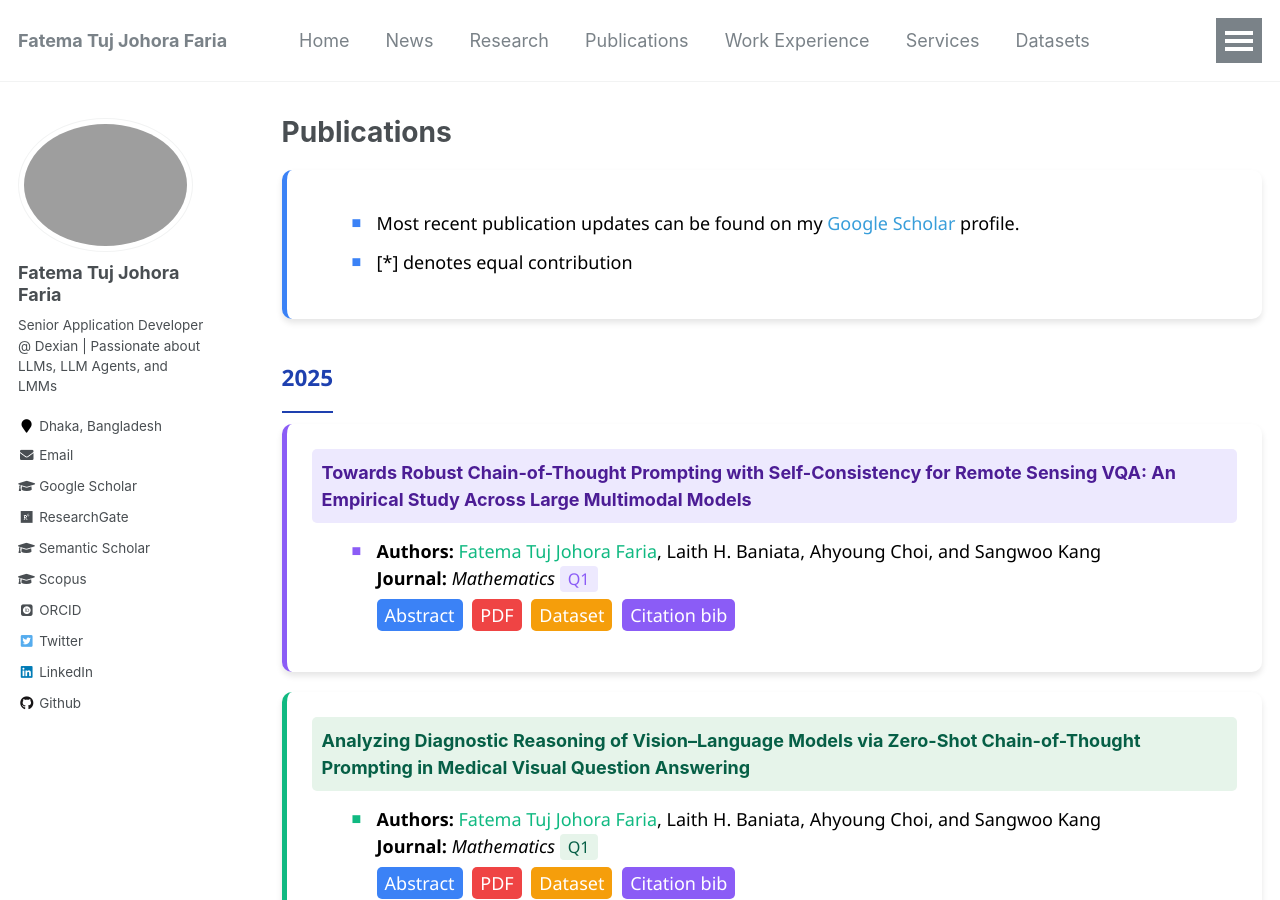
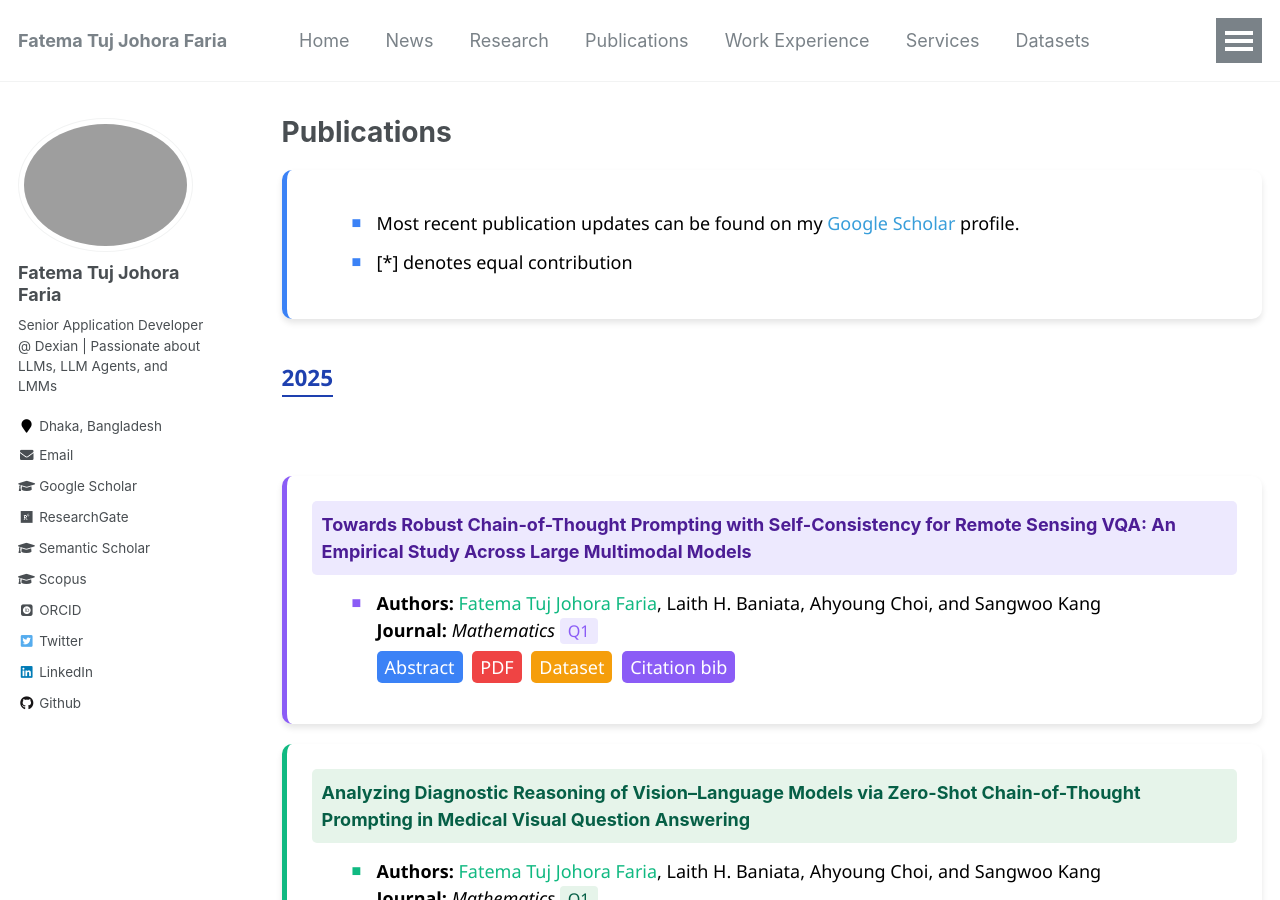
Before and after one commit to fatemafaria142/fatemafaria142.github.io, a Jekyll site: the page built from _pages/publications.md, in a window 1280 px wide and 900 px high. Built offline with Jekyll 4.4.1, drawn with Linux system fonts in a browser that asks for light colours; some web fonts are replaced.

Commit message:
Update Publications

```diff
--- a/_pages/publications.md
+++ b/_pages/publications.md
@@ -21,10 +21,10 @@
   </div>
 </div>
 
-<h2 style="color: #1e40af; font-family: 'Segoe UI', sans-serif; font-weight: bold; border-bottom: 2px solid #1e40af; display: inline-block; padding-bottom: 20px;">
+<h2 style="color: #1e40af; font-family: 'Segoe UI', sans-serif; font-weight: bold; border-bottom: 2px solid #1e40af; display: inline-block; padding-bottom: 4px;">
   2025
 </h2>
-
+<br>
 <div style="display: flex; flex-wrap: wrap; gap: 20px;">
   <div style="background:white;border-left:5px solid #8b5cf6;border-radius:10px;padding:25px;flex:1 1 100%;max-width:100%;box-shadow:0 4px 6px rgba(0,0,0,0.1);transition:transform 0.2s ease,box-shadow 0.2s ease;" onmouseover="this.style.transform='scale(1.01)';this.style.boxShadow='0 5px 10px rgba(0,0,0,0.12)';" onmouseout="this.style.transform='scale(1)';this.style.boxShadow='0 4px 6px rgba(0,0,0,0.1)';">
     <div style="background:#ede9fe;padding:10px;border-radius:5px;margin-bottom:15px;"><span style="color:#4c1d95;font-weight:bold;">Towards Robust Chain-of-Thought Prompting with Self-Consistency for Remote Sensing VQA: An Empirical Study Across Large Multimodal Models</span></div>
```
